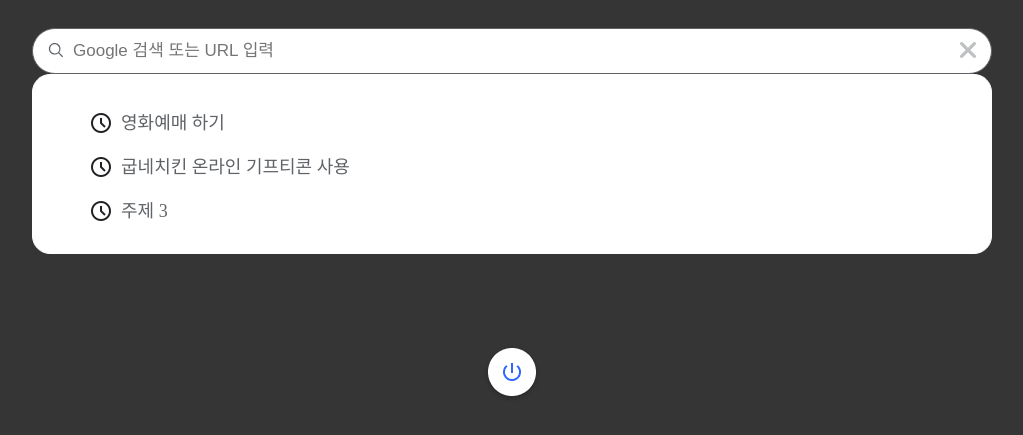
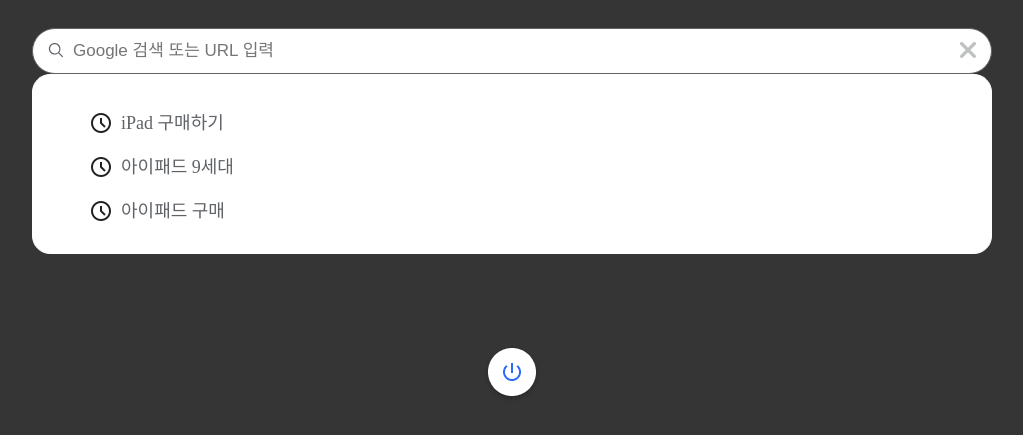
Before and after one commit to junjunseog/search_fast, a plain HTML site: page index.html in a window 1280 px wide. Both pictures are taken after a click on the element 640 px from the left and 235 px from the top of the page. Shown: the part 185-620 px from the top of the page, without its empty margins (128-1151 px from the left). Drawn offline with nearby package versions, Linux system fonts and the light colour scheme.

Commit message:
Update 2.1.1-2

```diff
--- a/index.html
+++ b/index.html
@@ -27,9 +27,9 @@
         </div>
         <div class="autocompletes">
             <ul>
-                <li><span class="material-symbols-outlined">schedule</span><a href="javascript:void(0)">영화예매 하기</a></li>
-                <li><span class="material-symbols-outlined">schedule</span><a href="javascript:void(0)">굽네치킨 온라인 기프티콘 사용</a></li>
-                <li><span class="material-symbols-outlined">schedule</span><a href="javascript:void(0)">주제 3</a></li>
+                <li><span class="material-symbols-outlined">schedule</span><a href="javascript:void(0)">iPad 구매하기</a></li>
+                <li><span class="material-symbols-outlined">schedule</span><a href="javascript:void(0)">아이패드 9세대</a></li>
+                <li><span class="material-symbols-outlined">schedule</span><a href="javascript:void(0)">아이패드 구매</a></li>
             </ul>
         </div>
     </div>
```
